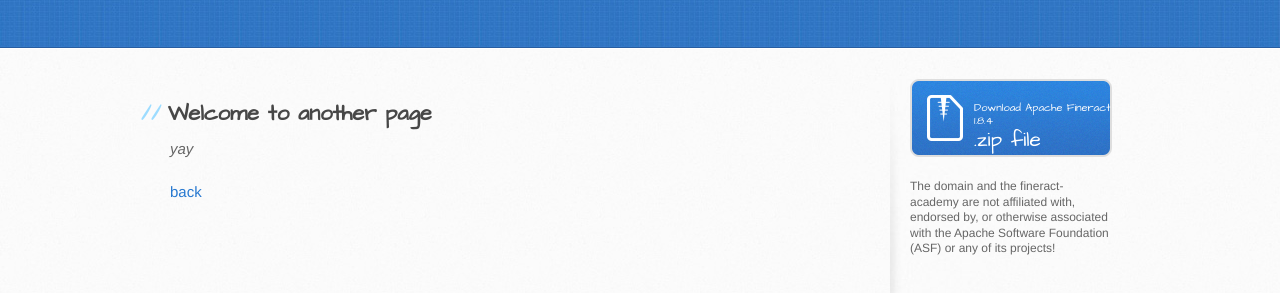
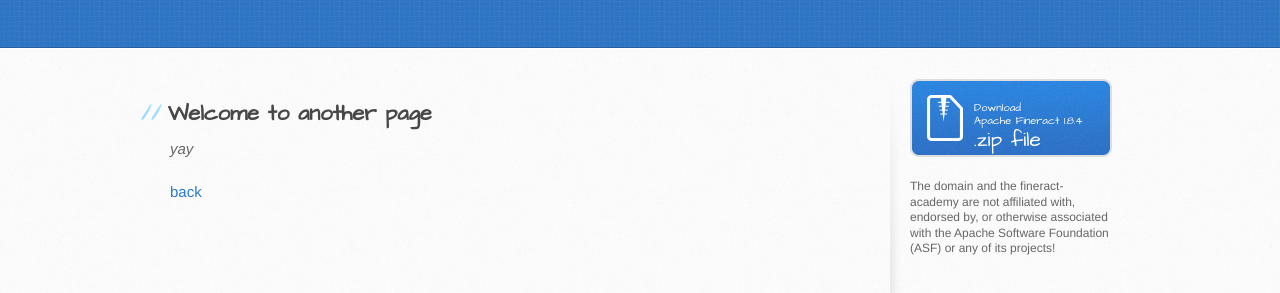
Before and after one commit to fineract-academy/pages, a Jekyll site: the page built from another-page.md, in a window 1280 px wide. Shown: the part 259-552 px from the top of the page. Built offline with Jekyll 4.4.1, drawn with Linux system fonts in a browser that asks for light colours; our own code applies the rules of GitHub Pages for plain Markdown files.

Commit message:
Update default.html

```diff
--- a/_layouts/default.html
+++ b/_layouts/default.html
@@ -26,9 +26,6 @@
         {% if site.github.is_project_page %}
           <a href="https://github.com/apache/fineract" class="button"><small>View Apache Fineract project on</small> GitHub</a>
         {% endif %}
-        {% if site.github.is_user_page %}
-          <a href="{{ site.github.owner_url }}" class="button"><small>Follow me on</small> GitHub</a>
-        {% endif %}
       </div>
     </header>
 
@@ -41,7 +38,7 @@
         <aside id="sidebar">
           {% if site.show_downloads %}
             <a href="https://www.apache.org/dyn/closer.cgi?path=/fineract/1.8.4/apache-fineract-1.8.4-binary.tar.gz" class="button">
-              <small>Download Apache Fineract 1.8.4</small>
+              <small>Download <br/>Apache Fineract 1.8.4</small>
               .zip file
             </a>
           {% endif %}
```
